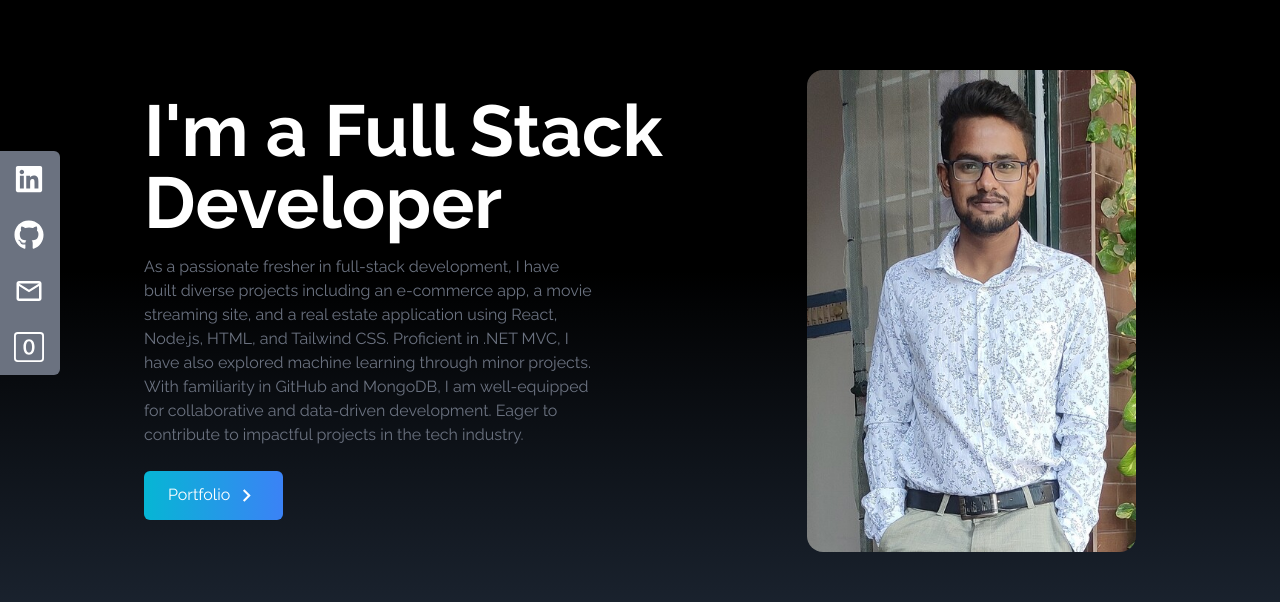
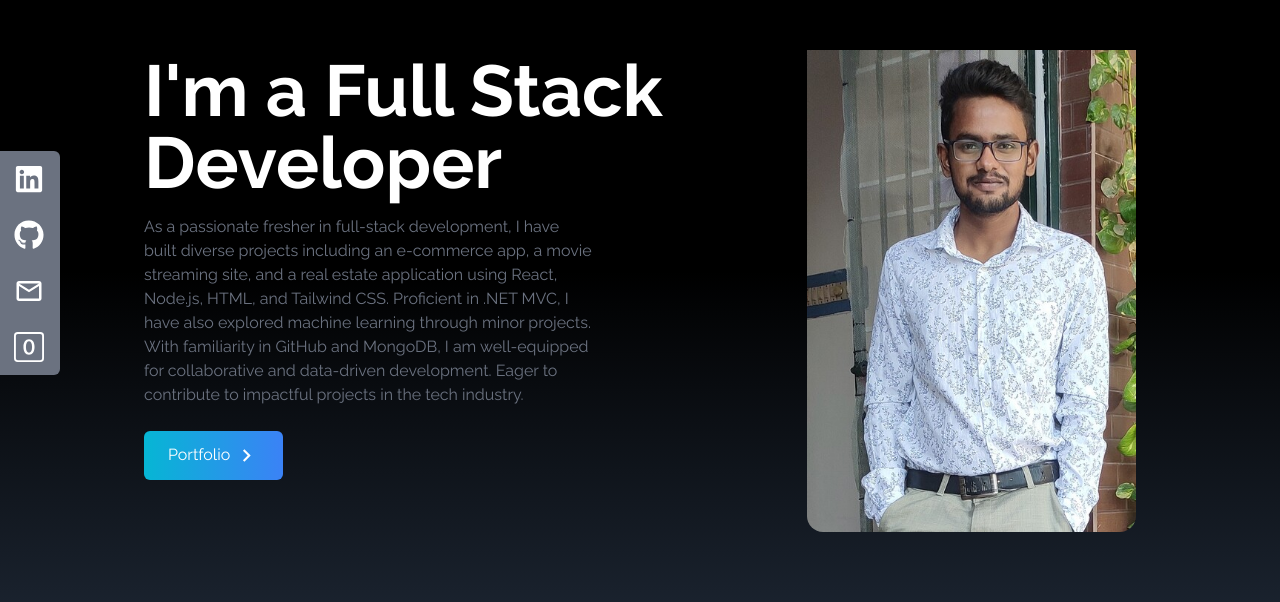
Before and after one commit to BisaVenugopal/MyPortfolio, a React (Create React App) app: page / in a window 1280 px wide. Shown: the part 129-731 px from the top of the page. Built offline with nearby package versions, Linux system fonts and the light colour scheme.

Commit message:
Fourth commit

```diff
--- a/src/components/About.jsx
+++ b/src/components/About.jsx
@@ -2,7 +2,7 @@ import React from 'react'
 
 const About = () => {
   return (
-    <div name='about' className='w-full h-screen bg-gradient-to-b from-gray-800 to-black text-white'>
+    <div name='about' className='w-full h-screen bg-gradient-to-b from-gray-800 to-black text-white pt-20'>
         <div className='max-w-screen-lg p-4 mx-auto flex flex-col justify-center w-full h-full'>
             <div className='pb-8'>
                 <p className='text-4xl font-bold inline border-b-4 border-gray-500'>About</p>
--- a/src/components/Experience.jsx
+++ b/src/components/Experience.jsx
@@ -67,7 +67,7 @@ const Experience = () => {
         },
     ]
   return (
-    <div  name='experience' className='bg-gradient-to-b from-gray-800 to-black w-full h-screen'>
+    <div  name='experience' className='bg-gradient-to-b from-gray-800 to-black w-full h-screen pt-20'>
         <div className='max-w-screen-lg mx-auto p-4 flex flex-col justify-center w-full h-full text-white'>
             <div >
                 <p className='text-4xl font-bold border-b-4 border-gray-500 p-2 inline'>Experience</p>
--- a/src/components/Home.jsx
+++ b/src/components/Home.jsx
@@ -4,7 +4,7 @@ import { MdOutlineKeyboardArrowRight } from "react-icons/md";
 import { Link } from 'react-scroll';
 const Home = () => {
   return (
-    <div name="home" className=' h-screen w-full bg-gradient-to-b from-black via-black to-gray-800 pt-20  '>
+    <div name="home" className=' h-screen w-full bg-gradient-to-b from-black via-black to-gray-800 pt-30  '>
       <div className='max-w-screen-lg mx-auto flex flex-col items-center justify-center h-full px-4 md:flex-row '>
         <div className='flex flex-col justify-center h-full'>
             <h2 className='text-4xl sm:text-7xl font-bold text-white'>I'm a Full Stack Developer</h2>
@@ -16,7 +16,7 @@ const Home = () => {
             </div>
         </div>
         <div>
-            <img src={mypic} alt='My Profile' className='rounded-2xl mx-auto w-2/3 md:w-full'/>
+            <img src={mypic} alt='My Profile' className='rounded-2xl mx-auto w-2/3 md:w-full pt-10'/>
         </div>
       </div>
 
--- a/src/components/Portfolio.jsx
+++ b/src/components/Portfolio.jsx
@@ -25,7 +25,7 @@ const Portfolio = () => {
         },
     ]
   return (
-    <div name="portfolio" className='bg-gradient-to-b from-black to-gray-800 w-full text-white md:h-screen'>
+    <div name="portfolio" className='bg-gradient-to-b from-black to-gray-800 w-full text-white md:h-screen pt-20'>
         <div className='max-w-screen-lg p-4 mx-auto flex flex-col justify-center w-full h-full'>
             <div className='pb-8'>
                 <p className='text-4xl font-bold inline border b-4 border-gray-500'>Portfolio</p>
```
